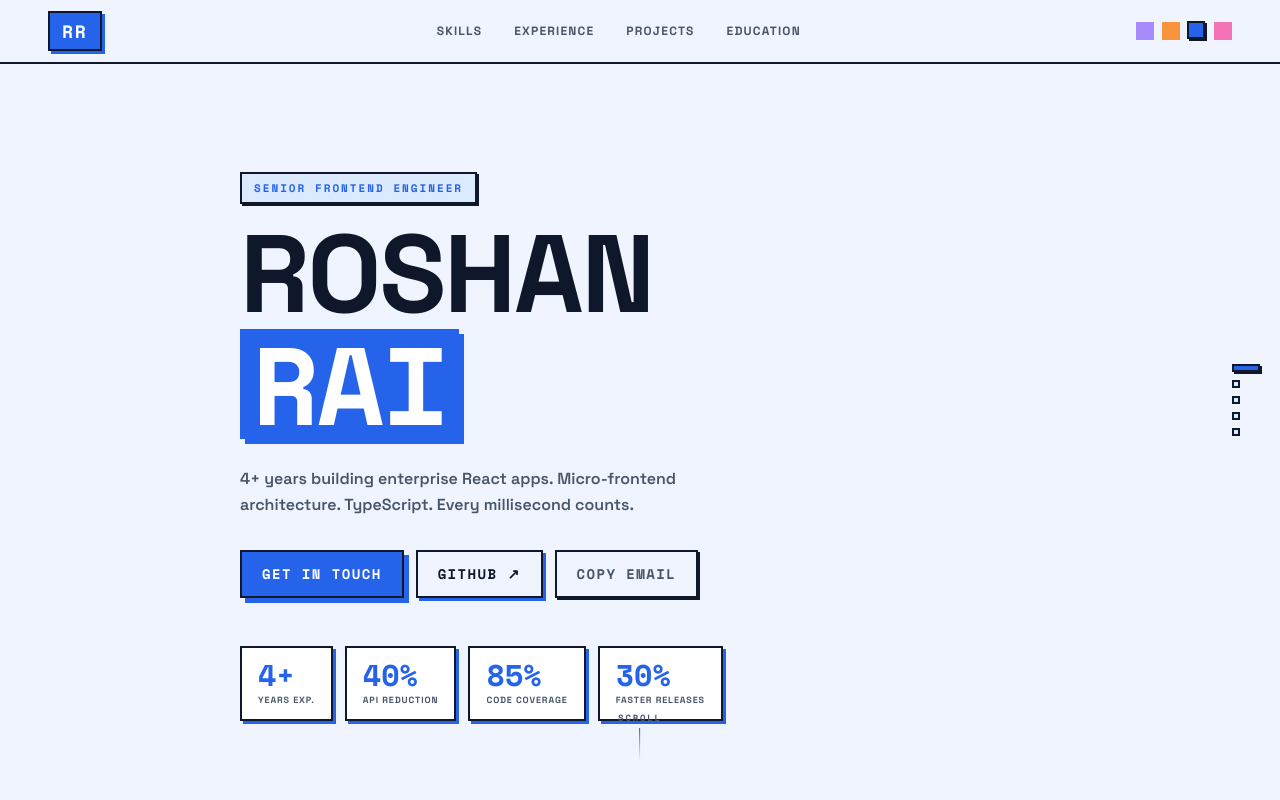
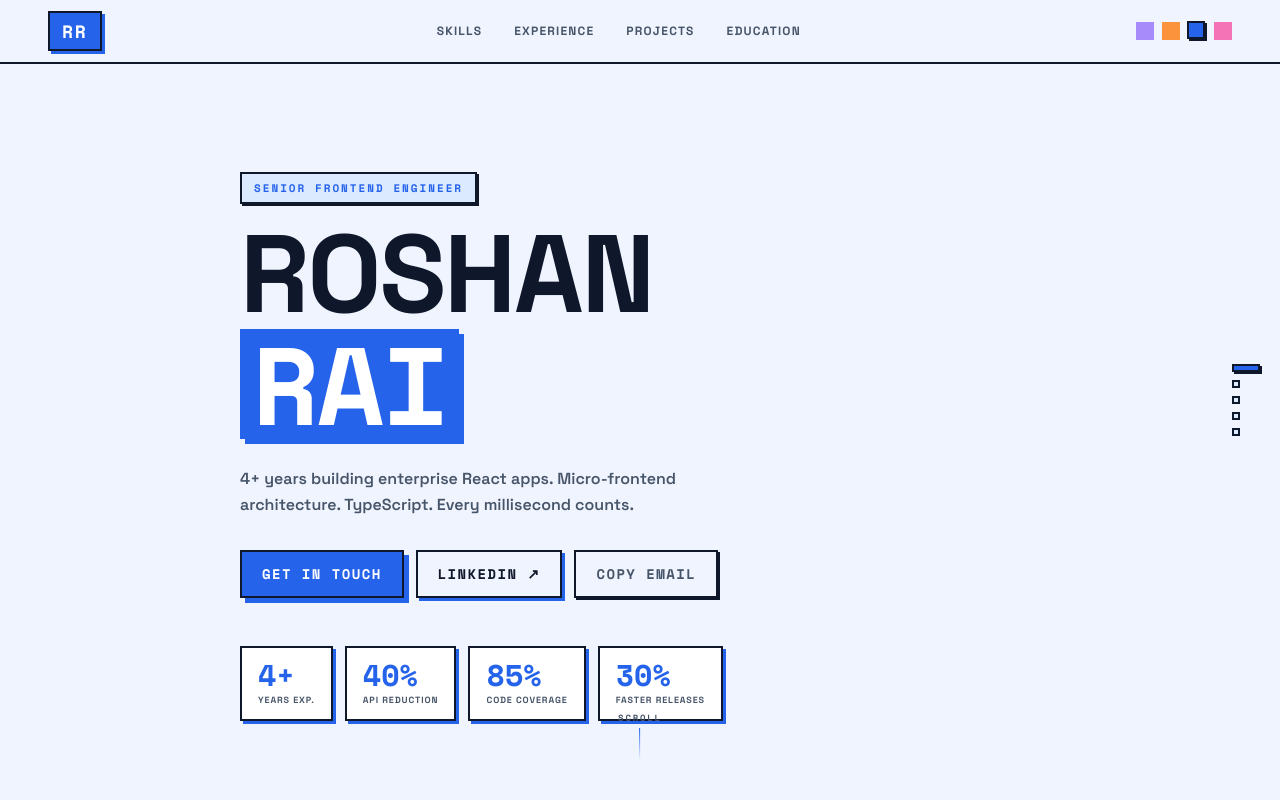
Before and after one commit to roshanraii/myportfolio, a React (Vite) app: page / in a window 1280 px wide. Shown: the top 800 px of the page. Built offline with nearby package versions, Linux system fonts and the light colour scheme.

Commit message:
seventh commit

```diff
--- a/src/App.jsx
+++ b/src/App.jsx
@@ -998,7 +998,7 @@ export default function App() {
               Get in Touch
             </a>
             <a
-              href="https://github.com/roshanraii"
+              href="https://www.linkedin.com/in/roshan-rai-a6b58a199/"
               target="_blank"
               rel="noreferrer"
               className="px-5 py-3 font-black text-sm uppercase tracking-widest border-2 bg-transparent transition-all duration-150"
@@ -1017,7 +1017,7 @@ export default function App() {
                 e.currentTarget.style.transform = "none";
               }}
             >
-              GitHub ↗
+              LinkedIn ↗
             </a>
             <button
               onClick={copy}
```
